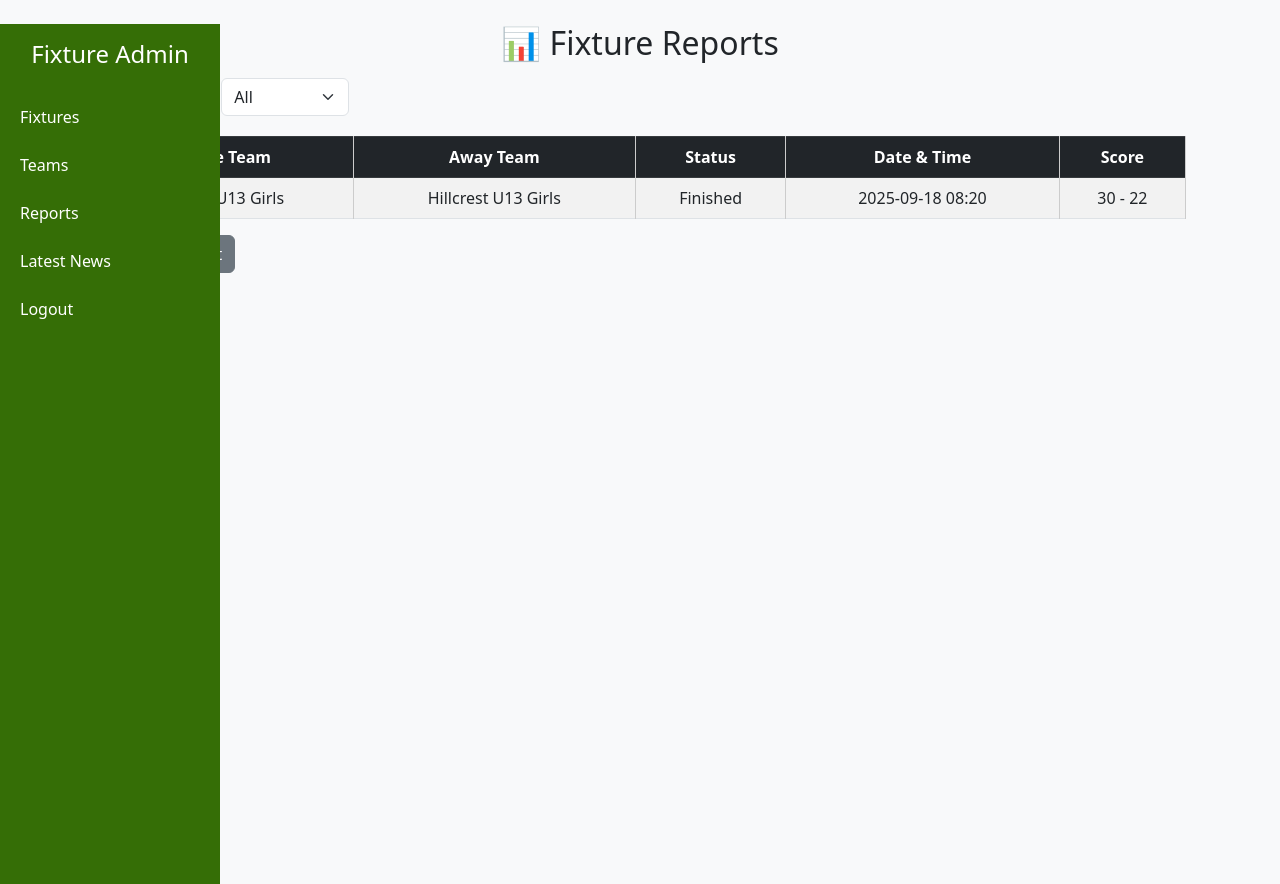
After one commit to Stephen-Awuor/LiveScores, a Django app: page /fixture-reports in a window 1280 px wide. The commit adds this page. Run offline with Django 5.2, Linux system fonts and the light colour scheme; data comes from the database, SQL or seed files in the repository; both versions use the stored data as it was after the commit; some libraries are stand-ins or nearby versions.

Commit message:
Added the reports functionality to print fixture reports

```diff
--- a/fixtureadmin/urls.py
+++ b/fixtureadmin/urls.py
@@ -8,4 +8,5 @@ urlpatterns = [
    path('add-fixture', views.add_fixture, name='add-fixture'),
    path('edit-fixture/<int:fixture_id>/edit/', views.fixture_edit, name='edit-fixture'),
    path('delete-fixture/<int:fixture_id>/edit/', views.fixture_delete, name='delete-fixture'),
+   path('fixture-reports', views.reports_view, name='fixture-reports'),
 ]
--- a/fixtureadmin/views.py
+++ b/fixtureadmin/views.py
@@ -40,3 +40,18 @@ def fixture_delete(request, fixture_id):
         fixture_obj.delete()
         return redirect('admin_dashboard')
     return render(request, 'admin/confirm_delete_fixture.html', {'fixture_obj': fixture_obj})
+
+
+def reports_view(request):
+    status = request.GET.get("status", "all")
+
+    if status == "all":
+        fixtures = Fixture.objects.all().order_by("match_date")
+    else:
+        fixtures = Fixture.objects.filter(status=status).order_by("match_date")
+
+    context = {
+        "fixtures": fixtures,
+        "selected_status": status,
+    }
+    return render(request, "admin/reports.html", context)
--- a/fixtureviewer/urls.py
+++ b/fixtureviewer/urls.py
@@ -8,4 +8,5 @@ urlpatterns = [
    path('', views.dashboard, name='dashboard'),
    path('dashboard/', views.dashboard, name='dashboard'),
    path('teams/', views.season_teams, name='teams'),
+   path('latest-news/', views.latest_news, name='latest-news'),
 ]
--- a/fixtureviewer/views.py
+++ b/fixtureviewer/views.py
@@ -13,3 +13,7 @@ def dashboard(request):
 def season_teams(request):
     teams = Teams.objects.all()
     return render(request, 'viewer/teams.html' , {'teams': teams})
+
+def latest_news(request):
+
+    return render(request, "viewer/blog.html")
--- a/static/css/style.css
+++ b/static/css/style.css
@@ -78,3 +78,7 @@
   background-color: #495057;
   color: #ffc107;
 }
+
+@media print {
+  .no-print { display: none !important; }
+}
--- /dev/null
+++ b/templates/admin/reports.html
@@ -0,0 +1,69 @@
+
+{% extends 'base/admin_dashboard.html' %}
+{% block title %}Fixture Reports{% endblock %}
+
+{% block content %}
+<div class="container mt-4">
+    <h2 class="mb-3">📊 Fixture Reports</h2>
+
+    <form method="get" class="mb-3">
+        <label for="status" class="me-2">Filter by Status:</label>
+        <select name="status" id="status" class="form-select w-auto d-inline-block" onchange="this.form.submit()">
+            <option value="all" {% if selected_status == "all" %}selected{% endif %}>All</option>
+            <option value="upcoming" {% if selected_status == "upcoming" %}selected{% endif %}>Upcoming</option>
+            <option value="live" {% if selected_status == "live" %}selected{% endif %}>Live</option>
+            <option value="finished" {% if selected_status == "finished" %}selected{% endif %}>Finished</option>
+        </select>
+    </form>
+
+    <div id="report-section">
+        <table class="table table-bordered table-striped">
+            <thead class="table-dark">
+                <tr>
+                    <th>Home Team</th>
+                    <th>Away Team</th>
+                    <th>Status</th>
+                    <th>Date & Time</th>
+                    <th>Score</th>
+                </tr>
+            </thead>
+            <tbody>
+                {% for fixture in fixtures %}
+                <tr>
+                    <td>{{ fixture.home_team }}</td>
+                    <td>{{ fixture.away_team }}</td>
+                    <td>{{ fixture.get_status_display }}</td>
+                    <td>{{ fixture.match_date|date:"Y-m-d H:i" }}</td>
+                    <td>
+                        {% if fixture.status == "finished" %}
+                            {{ fixture.home_score }} - {{ fixture.away_score }}
+                        {% else %}
+                            N/A
+                        {% endif %}
+                    </td>
+                </tr>
+                {% empty %}
+                <tr>
+                    <td colspan="5" class="text-center">No fixtures found.</td>
+                </tr>
+                {% endfor %}
+            </tbody>
+        </table>
+    </div>
+    <button class="btn btn-secondary" onclick="printReport()">🖨️ Print Report</button>
+</div>
+
+<script>
+function printReport() {
+    var content = document.getElementById("report-section").innerHTML;
+    var myWindow = window.open("", "", "width=800,height=600");
+    myWindow.document.write("<html><head><title>Fixture Report</title>");
+    myWindow.document.write("<link rel='stylesheet' href='https://cdn.jsdelivr.net/npm/bootstrap@5.3.0/dist/css/bootstrap.min.css'>");
+    myWindow.document.write("</head><body>");
+    myWindow.document.write(content);
+    myWindow.document.write("</body></html>");
+    myWindow.document.close();
+    myWindow.print();
+}
+</script>
+{% endblock %}
--- a/templates/base/admin_dashboard.html
+++ b/templates/base/admin_dashboard.html
@@ -13,24 +13,11 @@
   <body>
 
   <div class="sidebar">
-    <h4 class="text-white text-center mb-4"> Administrator </h4>
-
+    <h4 class="text-white text-center mb-4"> Fixture Admin </h4>
     <a href="{% url 'current-fixtures' %}">Fixtures</a>
     <a href="{% url 'current-teams' %}">Teams</a>
-
-  <div class="dropdown sidebar-dropdown">
-  <a class="dropdown-toggle" href="#" role="button" data-bs-toggle="dropdown" aria-expanded="false">
-    Reports
-  </a>
-  <ul class="dropdown-menu">
-    <li><a class="dropdown-item" href="#">Upcoming Fixtures</a></li>
-    <li><a class="dropdown-item" href="#">Live Fixtures</a></li>
-    <li><a class="dropdown-item" href="#">Finished Fixtures</a></li>
-    <li><a class="dropdown-item" href="#">Teams</a></li>
-  </ul>
-</div>
-
-
+    <a href="{% url 'fixture-reports' %}">Reports</a>
+    <a href="#">Latest News</a>
     <a href="{% url 'logout' %}">Logout</a>
   </div>
 
@@ -56,7 +43,6 @@
             </form>
             {% if user.is_authenticated %}
                 <a href="{% url 'add-fixture' %}" class="btn btn-sm btn-success me-1">+ Add Fixture</a>
-                <a href="" class="btn btn-sm btn-secondary"> Print</a>
             {% endif %}
         </div>
     </div>
--- a/templates/base/main.html
+++ b/templates/base/main.html
@@ -17,6 +17,7 @@
 
     <a href="{% url 'dashboard' %}">Live Scores</a>
     <a href="{% url 'teams' %}">Teams</a>
+    <a href="{% url 'latest-news' %}">Latest News</a>
     <a href="{% url 'admin-login' %}">Fixture Admin</a>
   </div>
 
--- a/templates/viewer/teams.html
+++ b/templates/viewer/teams.html
@@ -7,11 +7,11 @@
     <div class="d-flex justify-content-between align-items-center mb-3">
         <h2 class="mb-0">Teams</h2>
         <div class="d-flex">
+            {% if user.is_authenticated %}
             <form class="d-flex me-2" method="GET" action="">
                 <input type="text" name="q" class="form-control form-control-sm" placeholder="Search teams..." value="{{ request.GET.q }}">
                 <button type="submit" class="btn btn-sm btn-outline-secondary ms-1">Search</button>
             </form>
-             {% if user.is_authenticated %}
                 <a href="{% url 'add-team' %}" class="btn btn-sm btn-success">+ Add Team</a>
             {% endif %}
         </div>
```
Also changed, not shown: templates/admin/current_teams.html (+25 -1 lines), templates/viewer/livescore.html (+8 -4 lines), db.sqlite3, templates/viewer/blog.html (added).
